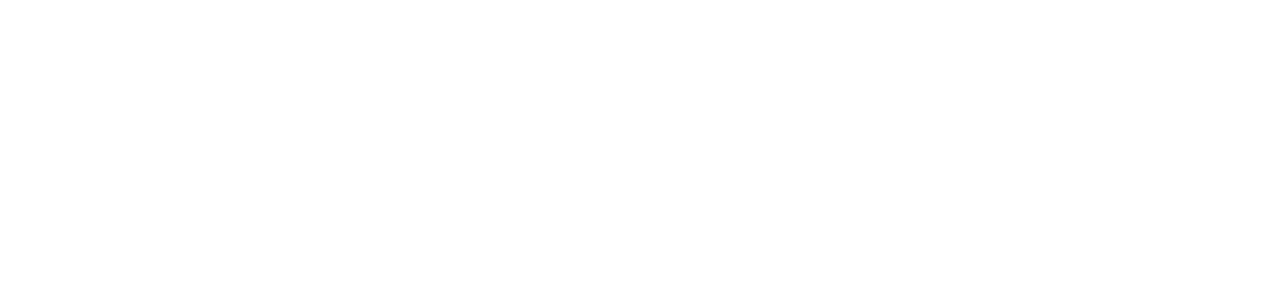
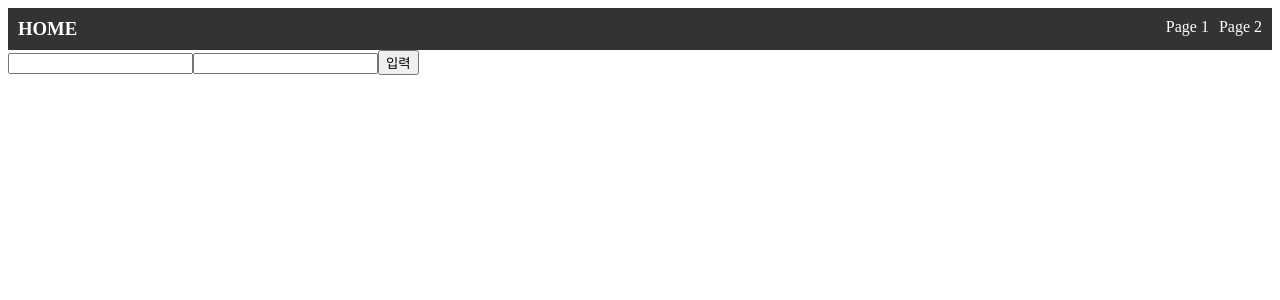
Before and after one commit to GIT-SIK/Vue_Study, a Vue app: page /ip in a window 1280 px wide. Before the commit this address had no page. Shown: the top 300 px of the page. Built offline with nearby package versions, Linux system fonts and the light colour scheme.

Commit message:
feat : pinia 추가 및 사용 방법 추가
* 추가 및 변경사항
상태 관리 및 상태 유지 플러그인 : pinia, pinia-plugin-persistedstate
(상태 유지 플러그인이 없을 경우 스토리지에 저장하여 사용해야함.)

```diff
--- a/package.json
+++ b/package.json
@@ -13,6 +13,8 @@
   "dependencies": {
     "axios": "^1.7.9",
     "bootstrap": "^5.3.3",
+    "pinia": "^2.3.1",
+    "pinia-plugin-persistedstate": "^4.2.0",
     "vue": "^3.5.13",
     "vue-router": "^4.5.0"
   },
--- /dev/null
+++ b/src/components/InputPinia.vue
@@ -0,0 +1,32 @@
+<template>
+<input type="text" v-model="sData1">
+<input type="text" v-model="sData2">
+<button @click="inputData"> 입력 </button>
+</template>
+
+<script>
+import { usePiniaStore } from '@/store/pinia';
+import {ref} from 'vue'
+
+export default {
+setup() {
+    const sData1 = ref('');
+    const sData2 = ref('');
+    const piniaStore = usePiniaStore();
+    const inputData = () => {
+        console.log("Pinia 저장되는 값")
+        console.log(sData1.value)
+        console.log(sData2.value)
+        console.log(sData1)
+        console.log(sData2)
+        piniaStore.setSData1(sData1.value);
+        piniaStore.setSData2(sData2.value);
+    }
+    return {
+    sData1,
+    sData2,
+    inputData
+}
+},
+}
+</script>
--- /dev/null
+++ b/src/components/OutputPinia.vue
@@ -0,0 +1,45 @@
+<template>
+    <span> 호출1 </span>
+    <div>
+        <label>{{ sData1 }}</label> <br>
+        <label>{{ sData2 }}</label> <br>
+        <button @click="getData">값 가져오기</button>
+    </div>
+    <span> 호출2 (자동) </span>
+    <div>
+        <label>{{ pData1 }}</label> <br>
+        <label>{{ pData2 }}</label>
+    </div>
+  </template>
+
+  <script>
+  import { usePiniaStore } from '@/store/pinia';
+  import { computed, ref } from 'vue';
+
+  export default {
+    setup() {
+      const piniaStore = usePiniaStore();
+      const sData1 = ref('');
+      const sData2 = ref('');
+
+      const getData = () => {
+        sData1.value = piniaStore.sData1;
+        console.log('Fetched data:', sData1.value);
+
+        sData2.value = piniaStore.sData2;
+        console.log('Fetched data:', sData2.value);
+      };
+
+      const pData1 = computed (() => piniaStore.sData1)
+      const pData2 = computed (() => piniaStore.sData2)
+
+      return {
+        pData1,
+        pData2,
+        sData1,
+        sData2,
+        getData,
+      };
+    },
+  };
+  </script>
--- a/src/main.js
+++ b/src/main.js
@@ -2,8 +2,17 @@
 import App from './App.vue'
 import router from './router'
 import api from '@/utils/api'
+import { createPinia } from 'pinia'
+import piniaPluginPersistedstate from 'pinia-plugin-persistedstate';
 
+const pinia = createPinia();
 const app = createApp(App)
+
+/* pinia 설정 */
+app.use(pinia);
+
+/* pinia 상태 유지를 위한 설정 */
+pinia.use(piniaPluginPersistedstate);
 
 /* 공통 Axios 전역 지정 */
 app.config.globalProperties.$api = api
--- a/src/router/index.js
+++ b/src/router/index.js
@@ -3,6 +3,8 @@
 import MainPage from '../views/MainPage.vue'
 import SubPage1 from '../views/SubPage1.vue'
 import SubPage2 from '../views/SubPage2.vue'
+import InputPinia from '@/components/InputPinia.vue'
+import OutputPinia from '@/components/OutputPinia.vue'
 
 const router = createRouter({
   history: createWebHistory(import.meta.env.BASE_URL),
@@ -15,6 +17,8 @@
         { path: '', component: MainPage },
         { path: 'sub-page1', component: SubPage1 },
         { path: 'sub-page2', component: SubPage2 },
+        { path: 'ip', component: InputPinia },
+        { path: 'op', component: OutputPinia },
       ],
     },
     {
--- /dev/null
+++ b/src/store/pinia.js
@@ -0,0 +1,27 @@
+import { defineStore } from 'pinia'
+import { ref } from 'vue'
+
+export const usePiniaStore = defineStore('sPinia', () => {
+  const sData1 = ref(null);
+  const sData2 = ref(null);
+
+  function setSData1(newData) {
+    sData1.value = newData
+    console.log("Pinia setSData1")
+    console.log(newData)
+  }
+  function setSData2(newData) {
+    sData2.value = newData
+    console.log("Pinia setSData2")
+    console.log(newData)
+  }
+
+  return {
+    sData1,
+    sData2,
+    setSData1,
+    setSData2,
+  };
+}, {
+    persist: true ,
+})
```
Also changed, not shown: 1 other file (tests, documents, lock files or other folders).
